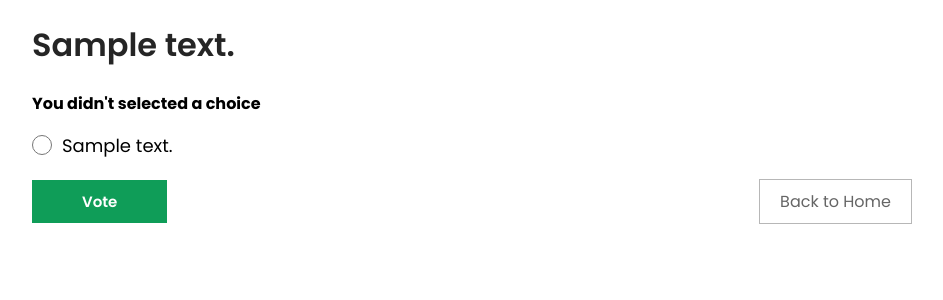
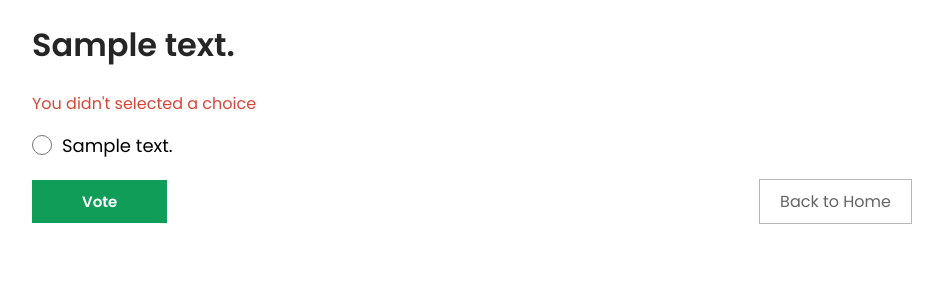
Before and after one commit to Navayuvan-SB/Polls-App, a Django app: page /polls/1/vote/ in a window 1280 px wide. Shown: the top 300 px of the page, without its empty margins (168-1111 px from the left). Run offline with Django 3.2, Linux system fonts and the light colour scheme; tables that the repository leaves empty hold one stand-in row (values such as "Sample post").

Commit message:
Improve error text style in vote page

```diff
--- a/polls/templates/polls/detail.html
+++ b/polls/templates/polls/detail.html
@@ -20,6 +20,10 @@
       .title {
         color: rgb(37, 37, 37);
         font-weight: 600;
+      }
+
+      .error-text {
+        color: #db4437;
       }
 
       .choices div.radio-wrapper {
@@ -72,7 +76,7 @@
     <h1 class="title">{{question.question_text}}</h1>
 
     {% if error_message %}
-    <p><strong> {{ error_message }} </strong></p>
+    <p class="error-text">{{ error_message }}</p>
     {% endif %}
 
     <form
```
